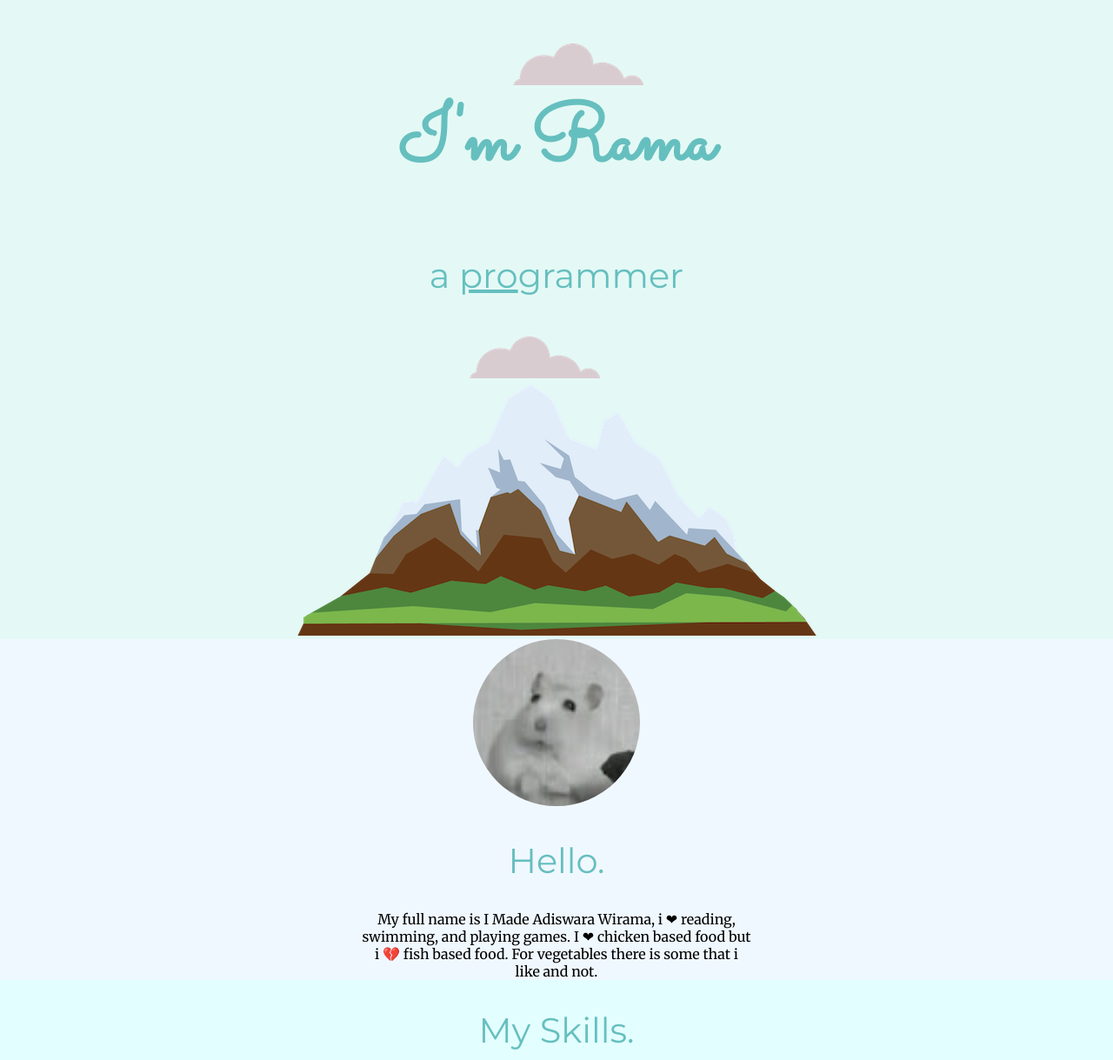
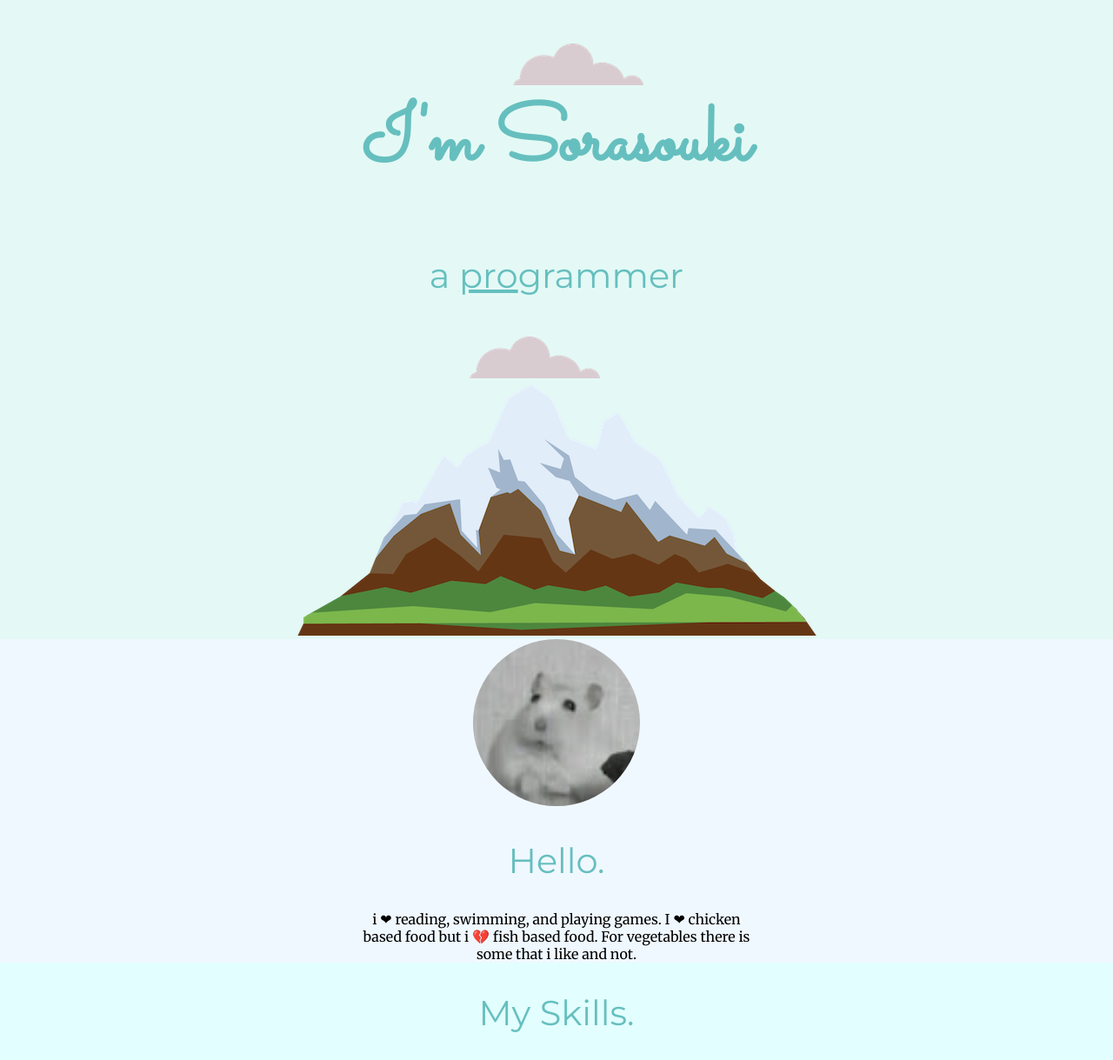
Before and after one commit to Sorasouki/My-Site, a plain HTML site: page index.html in a window 1280 px wide. Shown: the top 1219 px of the page at 87% size. Drawn offline with Linux system fonts and the light colour scheme.

Commit message:
Update index.html

```diff
--- a/index.html
+++ b/index.html
@@ -3,7 +3,7 @@
   <head>
     <meta charset="UTF-8" />
     <meta name="viewport" content="width=device-width, initial-scale=1.0" />
-    <title>Adiswara Wirama</title>
+    <title>Sorasouki</title>
     <link rel="stylesheet" href="./css/style.css" />
     <link rel="icon" href="./css/icon.ico" />
     <link rel="preconnect" href="https://fonts.gstatic.com" />
@@ -15,7 +15,7 @@
   <body>
     <div class="top-container">
       <img class="top-cloud" src="./img/cloud.png" alt="cloud-img" />
-      <h1>I'm Rama</h1>
+      <h1>I'm Sorasouki</h1>
       <h2>a <span class="pro">pro</span>grammer</h2>
       <img class="bottom-cloud" src="./img/cloud.png" alt="cloud-img" />
       <img src="./img/mountain.png" alt="mountain-img" />
@@ -26,9 +26,9 @@
         <img class="my-picture" src="./img/hams.jpg" alt="My Picture" />
         <h2>Hello.</h2>
         <p class="profile-text">
-          My full name is I Made Adiswara Wirama, i ❤ reading, swimming, and
-          playing games. I ❤ chicken based food but i 💔 fish based food. For
-          vegetables there is some that i like and not.
+          i ❤ reading, swimming, and playing games. I ❤ chicken based food
+          but i 💔 fish based food. For vegetables there is some that
+          i like and not.
         </p>
       </div>
       <div class="skills">
@@ -98,7 +98,7 @@
       <a class="footer-link" href="https://twitter.com/wirama_rama">Twitter</a>
       <a class="footer-link" href="https://sorasouki.github.io/My-Site/">Website</a>
       <a class="footer-link" href="https://www.facebook.com/rama.adiswara">Facebook</a>
-      <p style="color: #eaf6f6">© 2021 I Made Adiswara Wirama.</p>
+      <p style="color: #eaf6f6">© 2021 Sorasouki.</p>
       <br /><br />
     </div>
   </body>
```
